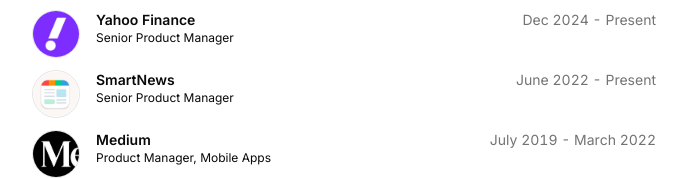
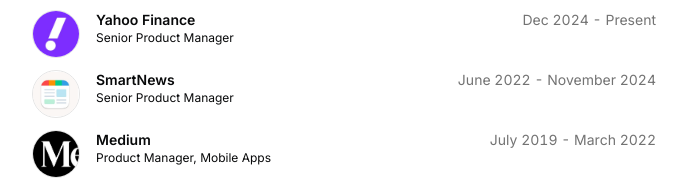
Before and after one commit to saviii/savi-portfolio, a Next.js app: page / in a window 1280 px wide. Shown: the part 438-617 px from the top of the page, without its empty margins (296-983 px from the left). Built offline with nearby package versions, Linux system fonts and the light colour scheme.

Commit message:
Update SmartNews employment end date to November 2024

```diff
--- a/src/data/resume.tsx
+++ b/src/data/resume.tsx
@@ -89,7 +89,7 @@ export const DATA = {
       title: "Senior Product Manager",
       logoUrl: "/smartnews.png",
       start: "June 2022",
-      end: "Present",
+      end: "November 2024",
       description:
         "Initiated and led the integration of a Gen AI-powered ranking system in SmartNews, significantly improving article relevance and boosting Day 7 retention by 7%. Developed product vision and roadmap to overhaul the push notification system, resulting in an 8% increase in revenue. Developed and productionized advanced AI prompts for content scoring, leveraging generative models to evaluate each article on key attributes to inform ranking decisions. Led a cross-functional team of 20+ engineers, designers, and data scientists to build, launch, and manage SmartNews 2.0."
     },
```
